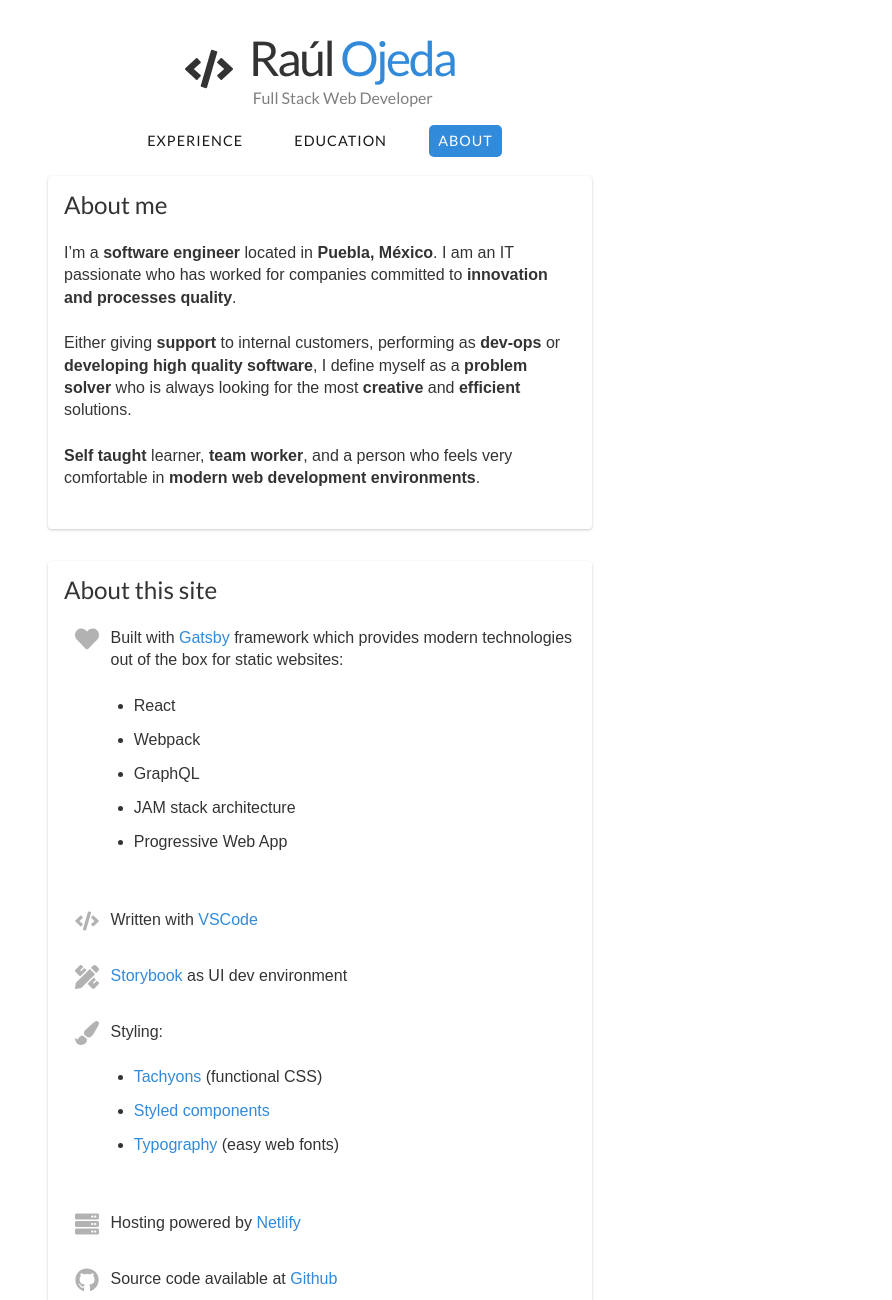
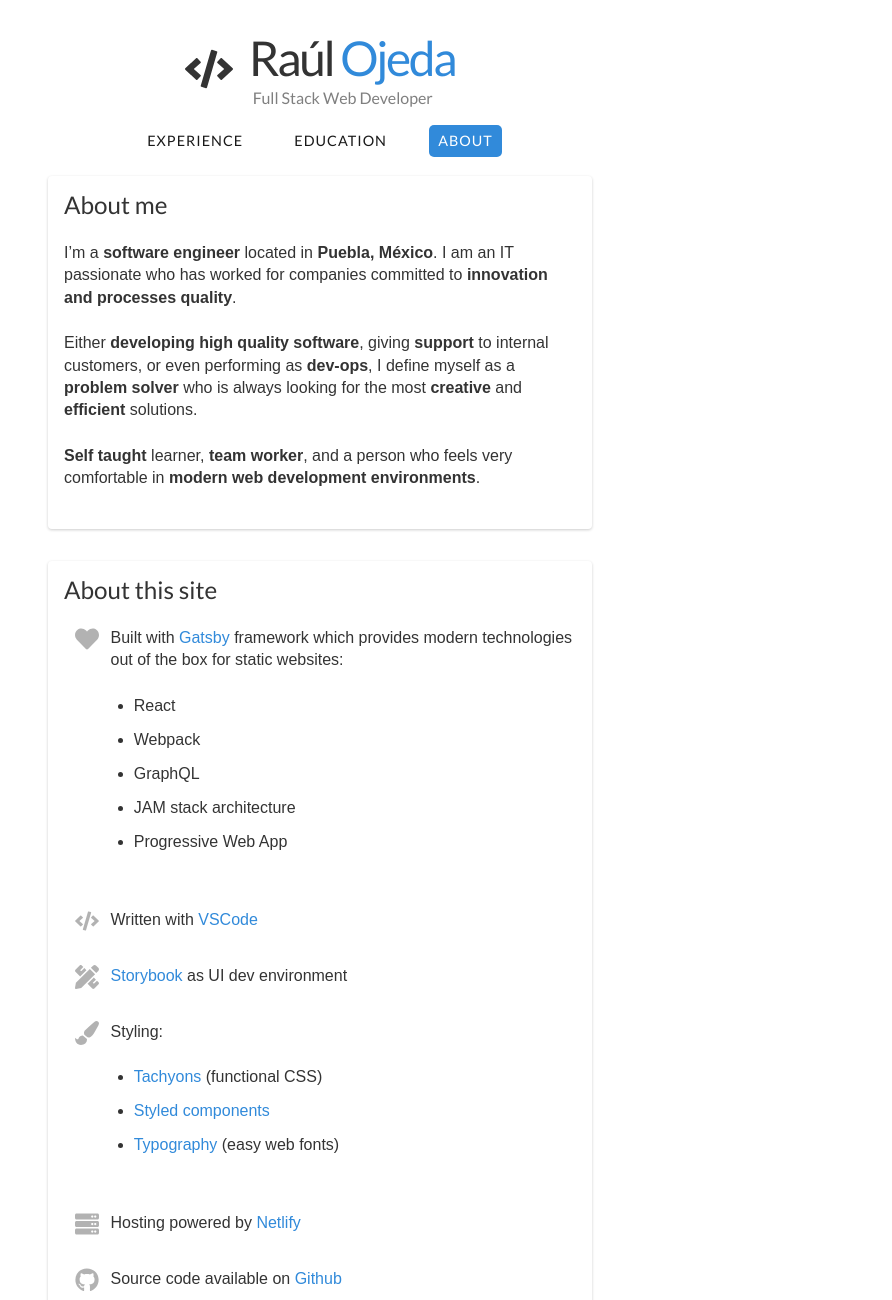
Before and after one commit to rauloojs/raul-ojeda-tech, a Gatsby site: page /about in a window 1280 px wide. Shown: the top 1300 px of the page, 320-1212 px from the left. Built offline with nearby package versions, Linux system fonts and the light colour scheme; Gatsby itself is replaced by a stand-in of ours; some packages are replaced by stand-ins of ours; a web font is replaced by a local one.

Commit message:
feat: update about page and CV file

```diff
--- a/src/pages/about.js
+++ b/src/pages/about.js
@@ -12,7 +12,7 @@ const AboutPage = ({ data }) => (
       <Paper>
         <h2>About me</h2>
         <p>I’m a <strong>software engineer</strong> located in <strong>Puebla, México</strong>. I am an IT passionate who has worked for companies committed to <strong>innovation and processes quality</strong>.</p>
-        <p>Either giving <strong>support</strong> to internal customers, performing as <strong>dev-ops</strong> or <strong>developing high quality software</strong>, I define myself as a <strong>problem solver</strong> who is always looking for the most <strong>creative</strong> and <strong>efficient</strong> solutions.</p>
+        <p>Either <strong>developing high quality software</strong>, giving <strong>support</strong> to internal customers, or even performing as <strong>dev-ops</strong>, I define myself as a <strong>problem solver</strong> who is always looking for the most <strong>creative</strong> and <strong>efficient</strong> solutions.</p>
         <p><strong>Self taught</strong> learner, <strong>team worker</strong>, and a person who feels very comfortable in <strong>modern web development environments</strong>.</p>
       </Paper>
       <Paper>
@@ -66,7 +66,7 @@ const AboutPage = ({ data }) => (
         <AboutCard
           icon={<FaGithub />}
           content={(
-            <div>Source code available at <a rel="noopener" href="https://github.com/rauloojs/raul-ojeda-tech">Github</a></div>
+            <div>Source code available on <a rel="noopener" href="https://github.com/rauloojs/raul-ojeda-tech">Github</a></div>
           )}
         />
       </Paper>
```
Also changed, not shown: 1 other file.
